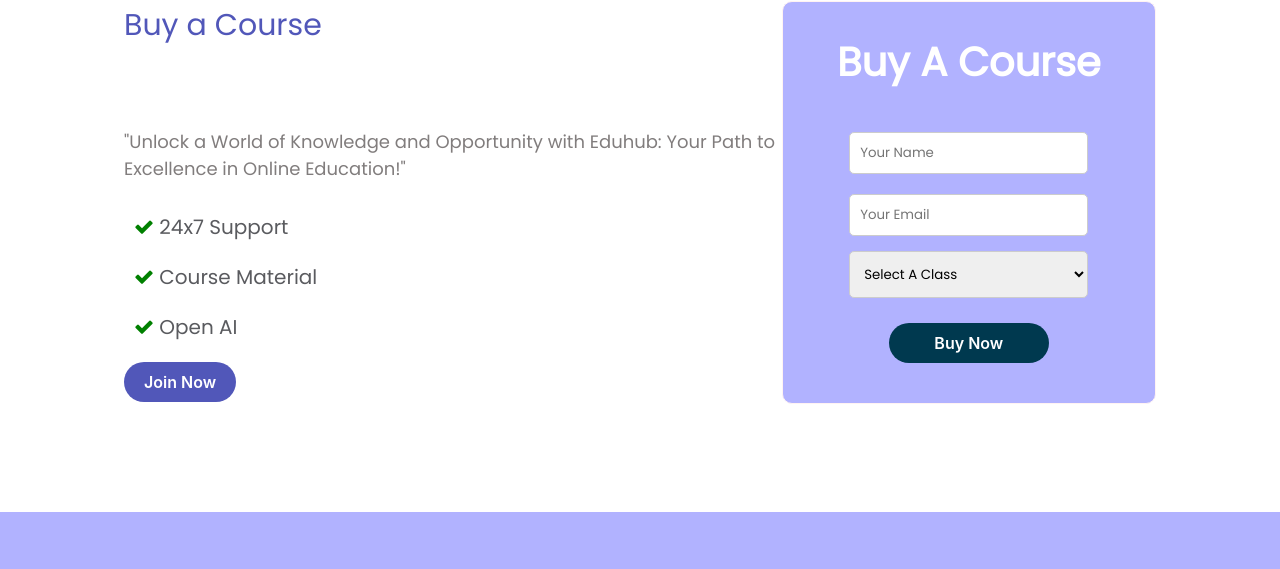
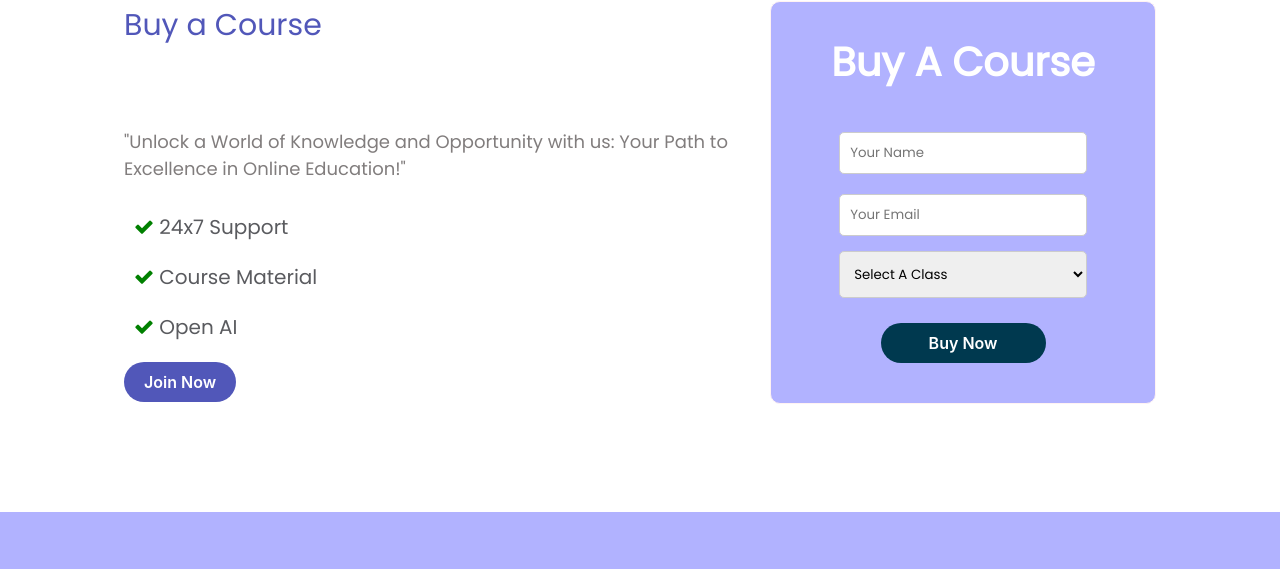
Before and after one commit to AsmiVats/Beyond-excellence-, a plain HTML site: page courses.html in a window 1280 px wide. Shown: the part 1572-2141 px from the top of the page. Drawn offline with nearby package versions, Linux system fonts and the light colour scheme.

Commit message:
Update courses.html

```diff
--- a/courses.html
+++ b/courses.html
@@ -138,7 +138,7 @@
           </p>
           <h1 class="mb-4"></h1>
           <p>
-"Unlock a World of Knowledge and Opportunity with Eduhub: Your Path to Excellence in Online Education!"
+"Unlock a World of Knowledge and Opportunity with us: Your Path to Excellence in Online Education!"
           </p>
           <ul class="list-inline m-0">
             <li class="py-2">
```
